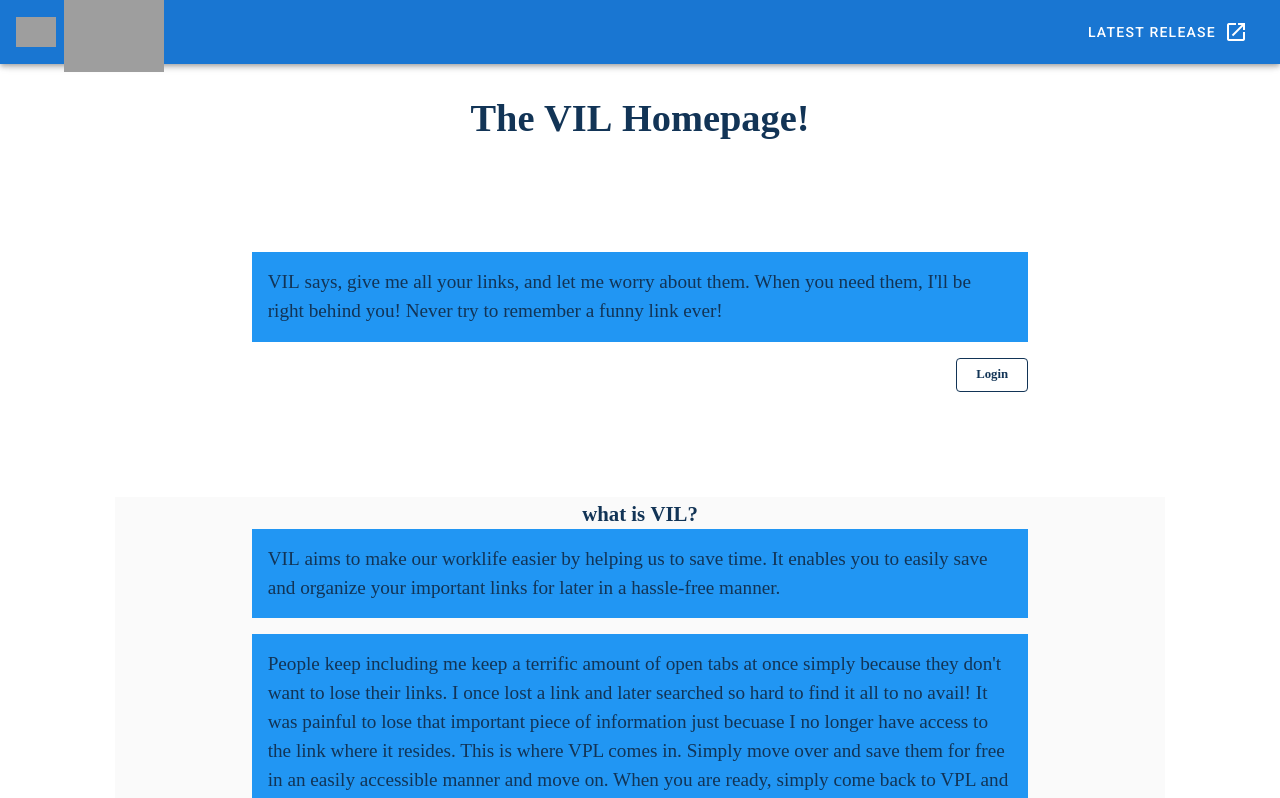
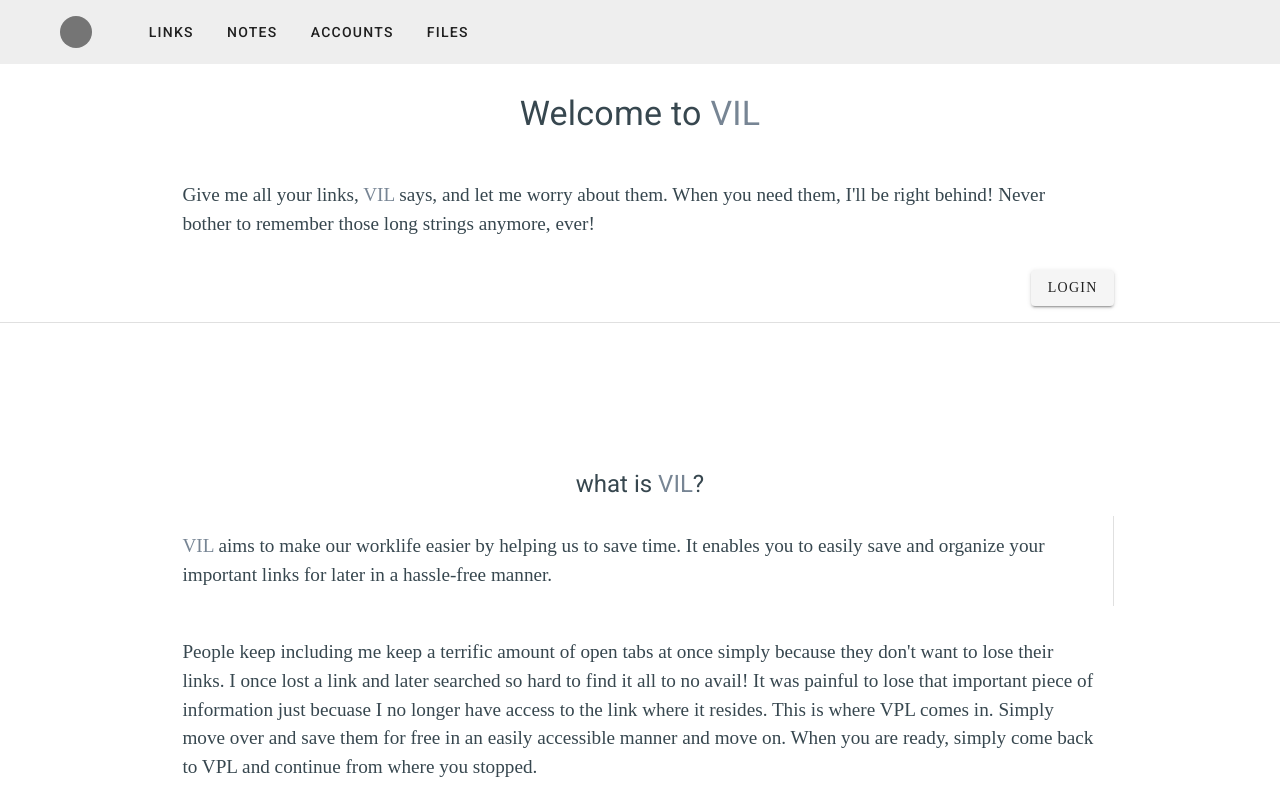
Before and after one commit to michaeliyke/vil, a Vue app: page / in a window 1280 px wide. Shown: the top 798 px of the page. Built offline with nearby package versions, Linux system fonts and the light colour scheme; grey boxes are pictures that could not be loaded.

Commit message:
Landing page re-write

```diff
--- a/package.json
+++ b/package.json
@@ -18,6 +18,8 @@
     "vue": "^2.6.14",
     "vue-router": "^3.5.3",
     "vuetify": "^2.6.0",
+    "@fortawesome/fontawesome-free": "^6.1.1",
+    "material-design-icons-iconfont": "^6.7.0",
     "vuex": "^3.4.0"
   },
   "devDependencies": {
--- a/src/App.vue
+++ b/src/App.vue
@@ -1,55 +1,18 @@
 <template>
   <v-app>
-    <v-app-bar
-      app
-      color="primary"
-      dark
-    >
-      <div class="d-flex align-center">
-        <v-img
-          alt="Vuetify Logo"
-          class="shrink mr-2"
-          contain
-          src="https://cdn.vuetifyjs.com/images/logos/vuetify-logo-dark.png"
-          transition="scale-transition"
-          width="40"
-        />
-
-        <v-img
-          alt="Vuetify Name"
-          class="shrink mt-1 hidden-sm-and-down"
-          contain
-          min-width="100"
-          src="https://cdn.vuetifyjs.com/images/logos/vuetify-name-dark.png"
-          width="100"
-        />
-      </div>
-
-      <v-spacer></v-spacer>
-
-      <v-btn
-        href="https://github.com/vuetifyjs/vuetify/releases/latest"
-        target="_blank"
-        text
-      >
-        <span class="mr-2">Latest Release</span>
-        <v-icon>mdi-open-in-new</v-icon>
-      </v-btn>
-    </v-app-bar>
-
-    <v-main>
-      <router-view/>
-    </v-main>
+    <nav-bar />
+    <v-main><router-view/></v-main>
   </v-app>
 </template>
 
 <script>
 
+import NavBar from "@/components/NavBar.vue";
+
 export default {
   name: "App",
-
-  data: () => ({
-    //
-  }),
+  components: {
+    NavBar,
+  },
 };
 </script>
--- /dev/null
+++ b/src/components/NavBar.vue
@@ -0,0 +1,33 @@
+<template>
+    <v-app-bar app color="white" flat class="grey lighten-3">
+      <v-container class="py-0 fill-height">
+        <v-avatar class="mr-10" color="grey darken-1" size="32" ></v-avatar>
+        <v-btn v-for="link in links" :key="link" text>{{ link }}</v-btn>
+        <v-spacer></v-spacer>
+        <v-responsive max-width="260" v-if="isDashboard" class="d-none d-md-block">
+          <v-text-field dense flat hide-details rounded solo-inverted>
+          </v-text-field>
+        </v-responsive>
+      </v-container>
+    </v-app-bar>
+</template>
+
+<script>
+export default {
+  name: "NavBar",
+  data: () => ({
+    links: ["Links", "Notes", "Accounts", "Files"],
+  }),
+  mounted() {
+    // console.log(this.$route.name);
+  },
+  computed: {
+    rute() {
+      return this.$route;
+    },
+    isDashboard() {
+      return this.$route.name === "UserDashboard";
+    },
+  },
+};
+</script>
--- /dev/null
+++ b/src/components/TestComponent.vue
@@ -0,0 +1,18 @@
+<template>
+<v-sheet class="grey lighten-4" height="80vh" width="92vw"></v-sheet>
+</template>
+
+<script>
+
+export default {
+  name: "TestComponent",
+  data: () => ({
+    links: [
+      "Dashboard",
+      "Messages",
+      "Profile",
+      "Updates",
+    ],
+  }),
+};
+</script>
--- a/src/home/HomeComponent.vue
+++ b/src/home/HomeComponent.vue
@@ -1,17 +1,27 @@
 <template>
-    <main>
-      <h1>The <span class="vil-word">VIL</span> Homepage!</h1>
-    <p class="info"><span class="vil-word">VIL</span> says, give me all your links, and
+  <v-sheet light color="white" class="blue-grey--text text--darken-3">
+
+    <v-card-title class="display-1 title_">
+      Welcome to <span class="vil-word">VIL</span>
+    </v-card-title>
+    <p class="info">
+      Give me all your links, <span class="vil-word">VIL</span> says, and
     let me worry about them.
-When you need them, I'll be right behind you!
-Never try to remember a funny link ever!</p>
+    When you need them, I'll be right behind!
+    Never bother to remember those long strings anymore, ever!</p>
+
 <section>
   <div class="mb-4 call">
-    <input type="button"  plain @click="navigate()" class="user-login" value="Login" />
+    <v-btn @click="navigate()" elevation="2" class="user-login">Login</v-btn>
   </div>
+  <v-divider light></v-divider>
+
   <footer class="intro">
-    <h2>what is <span class="vil-word">VIL</span>?</h2>
-    <p class="info"><span class="vil-word">VIL</span> aims to make our worklife easier by
+    <v-card-title class="headline title_">what is
+      <span class="vil-word"> VIL</span>?
+      </v-card-title>
+    <p class="info highlight">
+      <span class="vil-word">VIL</span> aims to make our worklife easier by
     helping us to save
       time. It enables you to
 easily save and organize your important links for later in a hassle-free manner.</p>
@@ -24,9 +34,20 @@ comes in. Simply move over and save them for free in an easily accessible manner
 move on. When you are ready, simply come back to VPL and continue from where you
 stopped.
 </p>
+
+ <v-card-title class="headline title_">Where does it live?
+    </v-card-title>
+    <p class="info highlight">
+      Our target with <span class="vil-word">VIL</span>
+      is to work where you work. When <span class="vil-word">VIL</span> is fully
+      functional, you'll find it in your browser, on your command line and in your
+      mobile devices. A tool like  <span class="vil-word">VIL</span> must be both
+      available and easy to use accross platforms in order to stay close enough to
+      the user when they need it.
+      </p>
   </footer>
 </section>
-    </main>
+   </v-sheet>
 </template>
 
 <script>
@@ -46,6 +67,12 @@ export default {
 };
 </script>
 <style>
+
+.v-card__title{
+  display: block !important;
+  text-align: center;
+}
+
 main {
   max-width: 82%;
   background-color: #fff;
@@ -54,19 +81,21 @@ main {
   font-family: 'Times New Roman', Times, serif;
   margin: 1% auto;
 }
-h1 {
-  text-align: center;
-}
 .vil-word {
-  font-family:cursive;
+  color: #778594;
 }
 .info {
-  background-color: rgba(238, 238, 238, 0.3);
   padding: 1rem;
   max-width: 74%;
-  margin: 10% auto;
-  border-right: 4px solid #123456;
-  margin-bottom: 15%;
+  margin: 1rem auto;
+}
+
+.v-application p.info {
+  background-color: rgba(238, 238, 238, 0) !important;
+}
+.v-application p.info.highlight {
+      border-right: 1px solid rgba(0, 0, 0, 0.12) !important;
+
 }
 .call {
   max-width: 74%;
@@ -96,7 +125,6 @@ input.user-login:hover {
   border-color: rgba(250, 10, 58, 1);;
 }
 .intro {
-  background-color: rgba(238, 238, 238, 0.3);
   padding-bottom: 1px;
   padding-top: 1px;
   margin-top: 10%;
@@ -112,47 +140,3 @@ input.user-login:hover {
   background-color: unset;
 }
 </style>
-
-<!--
-  Hello Sir, I realized it could be more effective communicating my developments
-  here since we are in thi journey together. First I must appreciate all your efforts
-  to see me through these very difficult situations. Your guide has been a fort to me
-  and I always look forward to it.
-
-  This is why I feel that it' important you understand fully how I'm doing to enable
-  you understand what has been achieved, what is in progress and what is a potential
-  next step.
-
-  I'm also descovering that utilizing this communication method, you'll get a more
-  timely update about my developments as opposed to cummulatively waiting for a physical
-  meeting.
-
-  Sir I'm very grateful for all of this. I'm hopeful without doubt that all this will
-  become story soon, and I will be another great battle you fought and won, my joy being
-  that I have fought at your side.
-
-  FORWARD TO NOW
-  The test as I told you was not great! I had one or two challenges while taking it.
-  There was an output on the test page that confused me so that even when I had written
-  enough code to start getting an expected output, I thougt I was still wrong as I was
-  not aware of the system output I mentioned. Because of this, I spent the whole 1hr
-  3o min on that question alone with no result. When I discovered the issue was near
-  the end of y sesion when I had already deleted everything and started afresh in
-  another more tedious direction. There I realized that I got output wven when I didn't
-  ask for it, this made me discover the system output but it was late already to create
-  the required algorithm.
-
-  Due to this and other smaller unexpected outcomes, I was scored zero for the test.
-  When I protested to the people via mail and whatsapp, they later considered to give
-  me a second chance. God willing, the same question I embattled at first was among.
-  Since I had already practiced it and I immediately dove in and wrote it. It is the
-  hardest on the list. My solution was working perfectly however, there was an addional
-  feature appended to the functionality which I couldn't complete implementing within
-  the given time. I just submitted because I had used 1hr already and yet 3 more
-  questions were waiting. I solved two more confidently but couldn't attempt the third
-  one when I ran out of time.
-
-  For this I hoped for a sore around 80% but it turned out that I was  not awarded mark
-  for the first and question at all. It was painful but I also knew that the will of God
-  must be done!
- -->
--- a/src/plugins/vuetify.js
+++ b/src/plugins/vuetify.js
@@ -1,7 +1,23 @@
 import Vue from "vue";
 import Vuetify from "vuetify/lib/framework";
+import "@fortawesome/fontawesome-free/css/all.min.css";
+import "material-design-icons-iconfont/dist/material-design-icons.css";
+import colors from "vuetify/lib/util/colors";
 
 Vue.use(Vuetify);
 
 export default new Vuetify({
+  icons: {
+    iconfont: "md" || "fa",
+  },
+  theme: {
+    themes: {
+      light: {
+        background: colors.blue.accent2,
+      },
+      dark: {
+        background: colors.blue.blue,
+      },
+    },
+  },
 });
--- a/src/router/index.js
+++ b/src/router/index.js
@@ -1,7 +1,8 @@
 import VueRouter from "vue-router";
-import HomeComponent from "../home/HomeComponent.vue";
-import DashboardComponent from "../dashboard/DashboardComponent.vue";
-import NotFoundComponent from "../notfound/NotFoundComponent.vue";
+import HomeComponent from "@/home/HomeComponent.vue";
+import DashboardComponent from "@/dashboard/DashboardComponent.vue";
+import NotFoundComponent from "@/notfound/NotFoundComponent.vue";
+import TestComponent from "@/components/TestComponent.vue";
 
 /* this.$route, this.$router */
 
@@ -33,6 +34,12 @@ export default new VueRouter({
       component: NotFoundComponent,
     },
     {
+      path: "/test",
+      name: "Test",
+      component: TestComponent,
+      alias: ["/t", "/tests", "/x", "/y", "/xyz", "/a", "/b", "/c", "/abc"],
+    },
+    {
       path: "/:pathMatch(.*)",
       redirect: "/404",
     },
```
Also changed, not shown: src/dashboard/TempLaout.vue (added, +126 -0 lines), src/home/TempLyout.vue (added, +96 -0 lines), .eslintrc.js, 2 other files (tests, documents, lock files or other folders).
